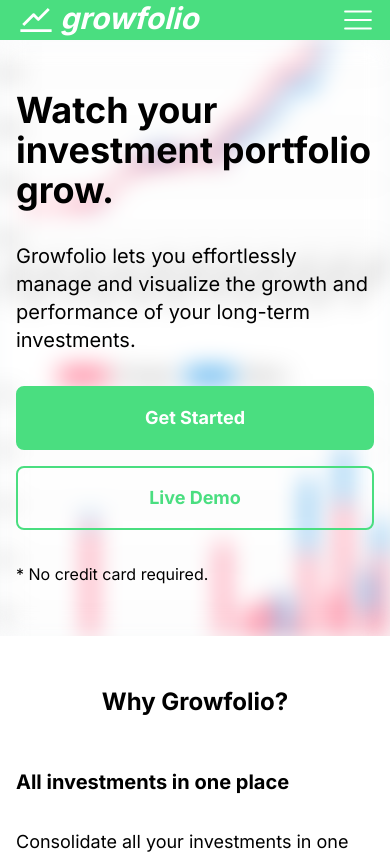
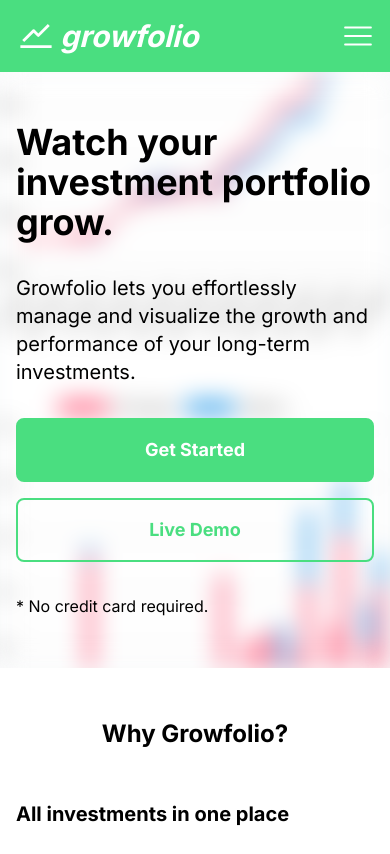
Before and after one commit to lvanderveekens/growfolio, a Next.js app in the folder frontend/: page / in a window 390 px wide. Shown: the top 854 px of the page. Built offline with nearby package versions, Linux system fonts and the light colour scheme; no server answers.

Commit message:
Small fixes

```diff
--- a/frontend/app/nav/landing-page-navbar.tsx
+++ b/frontend/app/nav/landing-page-navbar.tsx
@@ -20,17 +20,17 @@ export const LandingPageNavbar: React.FC<LandingPageNavbarProps> = () => {
   };
 
   return (
-    <nav className="sticky top-0 z-50 bg-green-400 lg:px-4 gap-4 text-white w-full lg:flex lg:items-center font-bold lg:h-[72px]">
+    <nav className="sticky top-0 z-50 bg-green-400 text-white w-full lg:flex lg:items-center font-bold lg:h-[72px]">
 
-      <div className="flex justify-between items-center w-full h-full sm:w-auto h-[72px] lg:h-auto px-4 lg:px-0">
-        <div className="text-3xl italic flex items-center h-full">
-          <Link className="flex" href="/">
+      <div className="flex justify-between items-center w-full sm:w-auto h-[72px] lg:h-full">
+        <div className="text-3xl italic h-full flex items-center">
+          <Link className="flex h-full items-center px-4" href="/">
             <AiOutlineStock size={40} className="inline mr-1" />
             growfolio
           </Link>
         </div>
-        <div className="sm:hidden hover:cursor-pointer">
-          <RxHamburgerMenu size={32} onClick={toggleNavbar} />
+        <div className="sm:hidden h-full flex items-center px-4 hover:cursor-pointer" onClick={toggleNavbar}>
+          <RxHamburgerMenu size={32} />
         </div>
       </div>
 
@@ -48,7 +48,7 @@ export const LandingPageNavbar: React.FC<LandingPageNavbarProps> = () => {
           </Link>
         </div>
 
-        <div>
+        <div className="px-4">
           <Button
             className="border-2 px-8"
             variant="tertiary"
@@ -64,25 +64,13 @@ export const LandingPageNavbar: React.FC<LandingPageNavbarProps> = () => {
       {/* mobile */}
       <div className={`${isOpen ? "block" : "hidden"} pb-4 text-lg md:hidden`}>
         <div className="flex flex-col">
-          <Link
-            className="px-4 py-2 hover:bg-green-500"
-            href="#why"
-            onClick={toggleNavbar}
-          >
+          <Link className="px-4 py-2 hover:bg-green-500" href="#why" onClick={toggleNavbar}>
             Why
           </Link>
-          <Link
-            className="px-4 py-2 hover:bg-green-500"
-            href="#pricing"
-            onClick={toggleNavbar}
-          >
+          <Link className="px-4 py-2 hover:bg-green-500" href="#pricing" onClick={toggleNavbar}>
             Pricing
           </Link>
-          <Link
-            className="px-4 py-2 hover:bg-green-500"
-            href="#contact"
-            onClick={toggleNavbar}
-          >
+          <Link className="px-4 py-2 hover:bg-green-500" href="#contact" onClick={toggleNavbar}>
             Contact
           </Link>
           <Button
```
